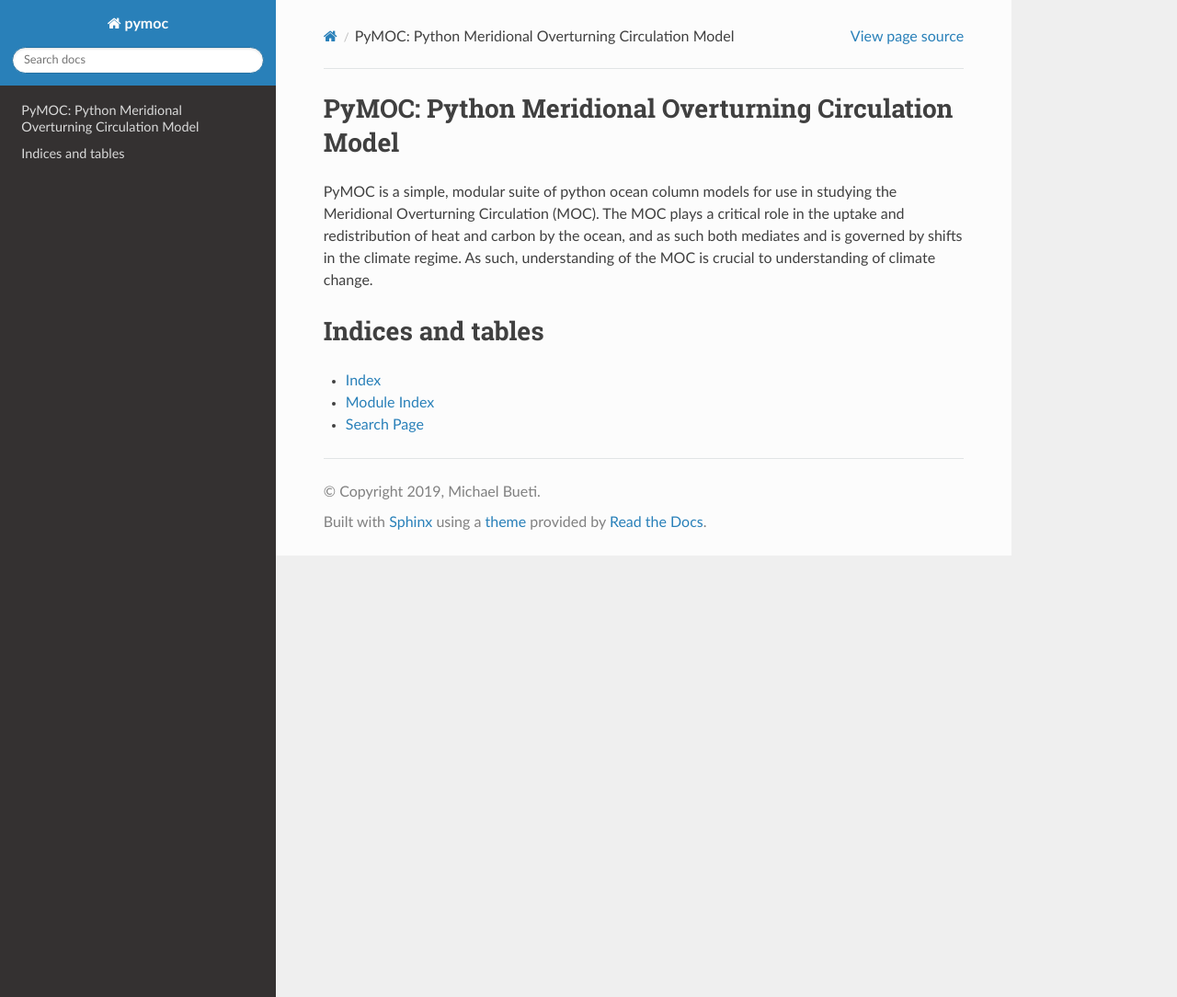
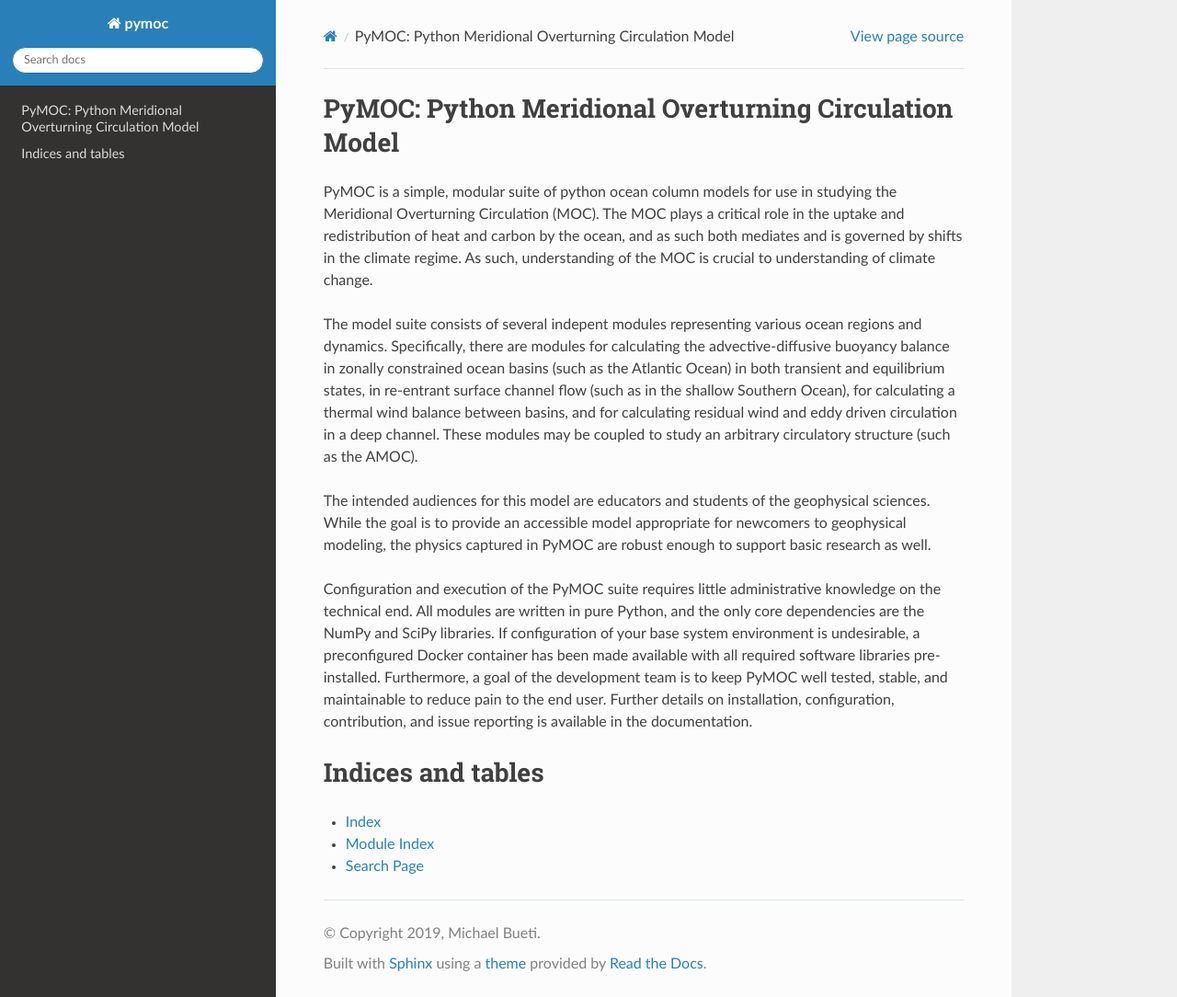
Before and after one commit to pymoc/pymoc, a Sphinx documentation site: the page built from docs/index.rst, in a window 1280 px wide and 1084 px high. Shown: the whole window at 92% size. Built offline with Sphinx 7.4.7 and the Read the Docs theme 2.0.0, drawn with Linux system fonts in a browser that asks for light colours.

Commit message:
Add more instroductory text

```diff
--- a/docs/index.rst
+++ b/docs/index.rst
@@ -13,6 +13,31 @@ and carbon by the ocean, and as such both mediates and is governed
 by shifts in the climate regime. As such, understanding of the MOC
 is crucial to understanding of climate change.
 
+The model suite consists of several indepent modules representing
+various ocean regions and dynamics. Specifically, there are modules
+for calculating the advective-diffusive buoyancy balance in zonally
+constrained ocean basins (such as the Atlantic Ocean) in both
+transient and equilibrium states, in re-entrant surface channel flow
+(such as in the shallow Southern Ocean), for calculating a thermal
+wind balance between basins, and for calculating residual wind and
+eddy driven circulation in a deep channel. These modules may be
+coupled to study an arbitrary circulatory structure (such as the AMOC).
+
+The intended audiences for this model are educators and students
+of the geophysical sciences. While the goal is to provide an accessible
+model appropriate for newcomers to geophysical modeling, the physics
+captured in PyMOC are robust enough to support basic research as well.
+
+Configuration and execution of the PyMOC suite requires little
+administrative knowledge on the technical end. All modules are written
+in pure Python, and the only core dependencies are the NumPy and SciPy
+libraries. If configuration of your base system environment is undesirable,
+a preconfigured Docker container has been made available with all required
+software libraries pre-installed. Furthermore, a goal of the development
+team is to keep PyMOC well tested, stable, and maintainable to reduce
+pain to the end user. Further details on installation, configuration,
+contribution, and issue reporting is available in the documentation.
+
 .. toctree::
    :maxdepth: 2
    :caption: Contents:
```
